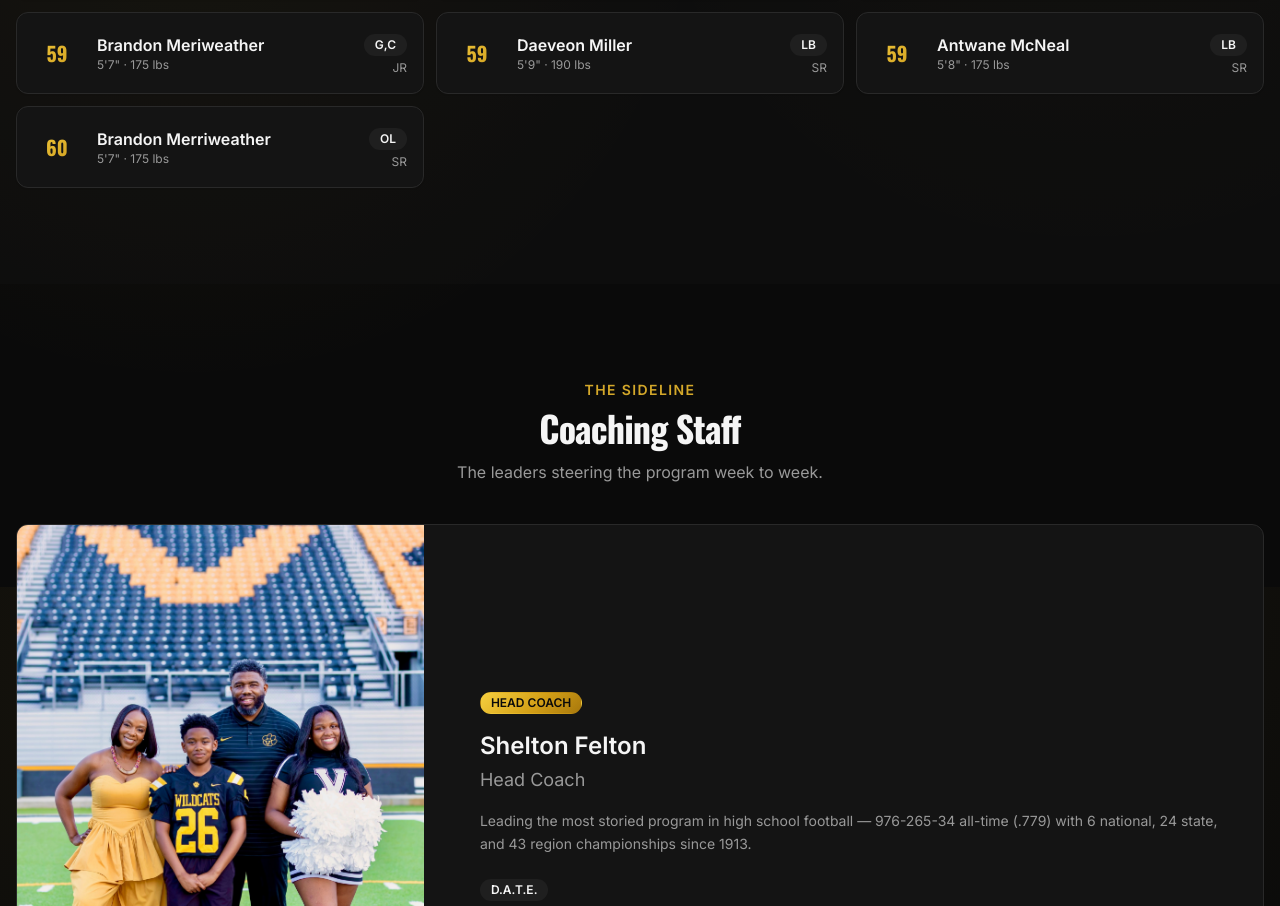
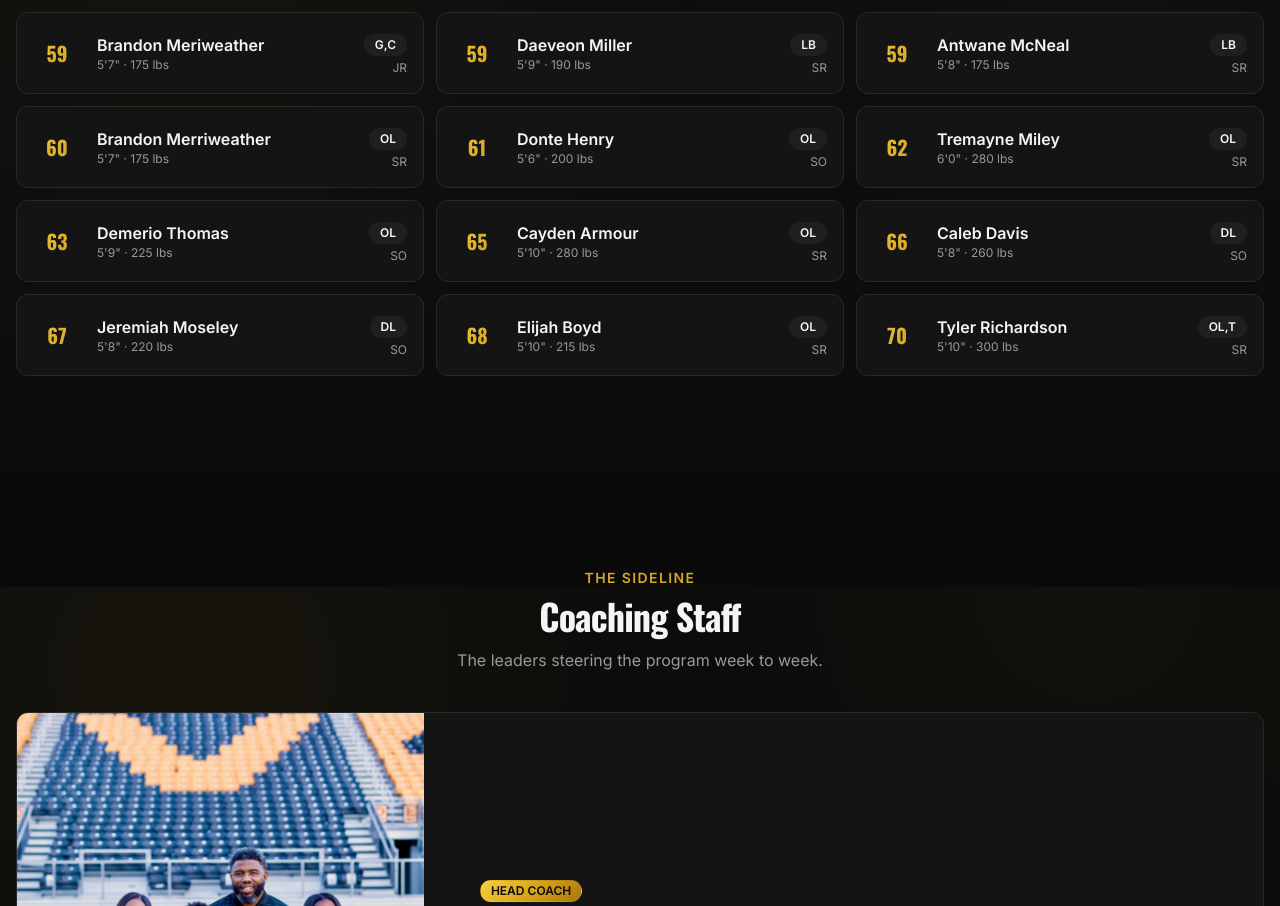
Before and after one commit to calebbsides/vhs-wildcats, a React (Vite) app: page / in a window 1280 px wide. Shown: the part 10613-11519 px from the top of the page. Built offline with nearby package versions, Linux system fonts and the light colour scheme.

Commit message:
Update content.ts

```diff
--- a/src/data/content.ts
+++ b/src/data/content.ts
@@ -300,14 +300,14 @@ export const content = {
      { number: 59, name: "Daeveon Miller", position: "LB", grade: "SR", heightIn: 69, weightLb: 190 },
      { number: 59, name: "Antwane McNeal", position: "LB", grade: "SR", heightIn: 68, weightLb: 175 },
      { number: 60, name: "Brandon Merriweather", position: "OL", grade: "SR", heightIn: 67, weightLb: 175 },
-  //   { number: 7, name: "Deon Hughes", position: "CB", grade: "SR", heightIn: 71, weightLb: 175 },
-  //   { number: 11, name: "Tyree Sims", position: "WR", grade: "SO", heightIn: 70, weightLb: 165 },
-  //   { number: 21, name: "Andre Wallace", position: "RB", grade: "SR", heightIn: 70, weightLb: 205 },
-  //   { number: 24, name: "Chris Daniels", position: "S", grade: "JR", heightIn: 72, weightLb: 190 },
-  //   { number: 32, name: "Malik Turner", position: "LB", grade: "SR", heightIn: 73, weightLb: 220 },
-  //   { number: 44, name: "Brandon Lee", position: "LB", grade: "JR", heightIn: 72, weightLb: 225 },
-  //   { number: 55, name: "Isaiah Ford", position: "OL", grade: "SR", heightIn: 76, weightLb: 285 },
-  //   { number: 66, name: "Cam Roberts", position: "OL", grade: "JR", heightIn: 75, weightLb: 295 },
+     { number: 61, name: "Donte Henry", position: "OL", grade: "SO", heightIn: 66, weightLb: 200 },
+     { number: 62, name: "Tremayne Miley", position: "OL", grade: "SR", heightIn: 72, weightLb: 280 },
+     { number: 63, name: "Demerio Thomas", position: "OL", grade: "SO", heightIn: 69, weightLb: 225 },
+     { number: 65, name: "Cayden Armour", position: "OL", grade: "SR", heightIn: 70, weightLb: 280 },
+     { number: 66, name: "Caleb Davis", position: "DL", grade: "SO", heightIn: 68, weightLb: 260 },
+     { number: 67, name: "Jeremiah Moseley", position: "DL", grade: "SO", heightIn: 68, weightLb: 220 },
+     { number: 68, name: "Elijah Boyd", position: "OL", grade: "SR", heightIn: 70, weightLb: 215 },
+     { number: 70, name: "Tyler Richardson", position: "OL,T", grade: "SR", heightIn: 70, weightLb: 300 },
   //   { number: 72, name: "Devin Pratt", position: "DL", grade: "SR", heightIn: 75, weightLb: 275 },
   //   { number: 88, name: "Xavier Greene", position: "TE", grade: "SO", heightIn: 77, weightLb: 230 },
   //   { number: 3, name: "Jaylen Carter", position: "QB", grade: "JR", heightIn: 74, weightLb: 195 },
```
